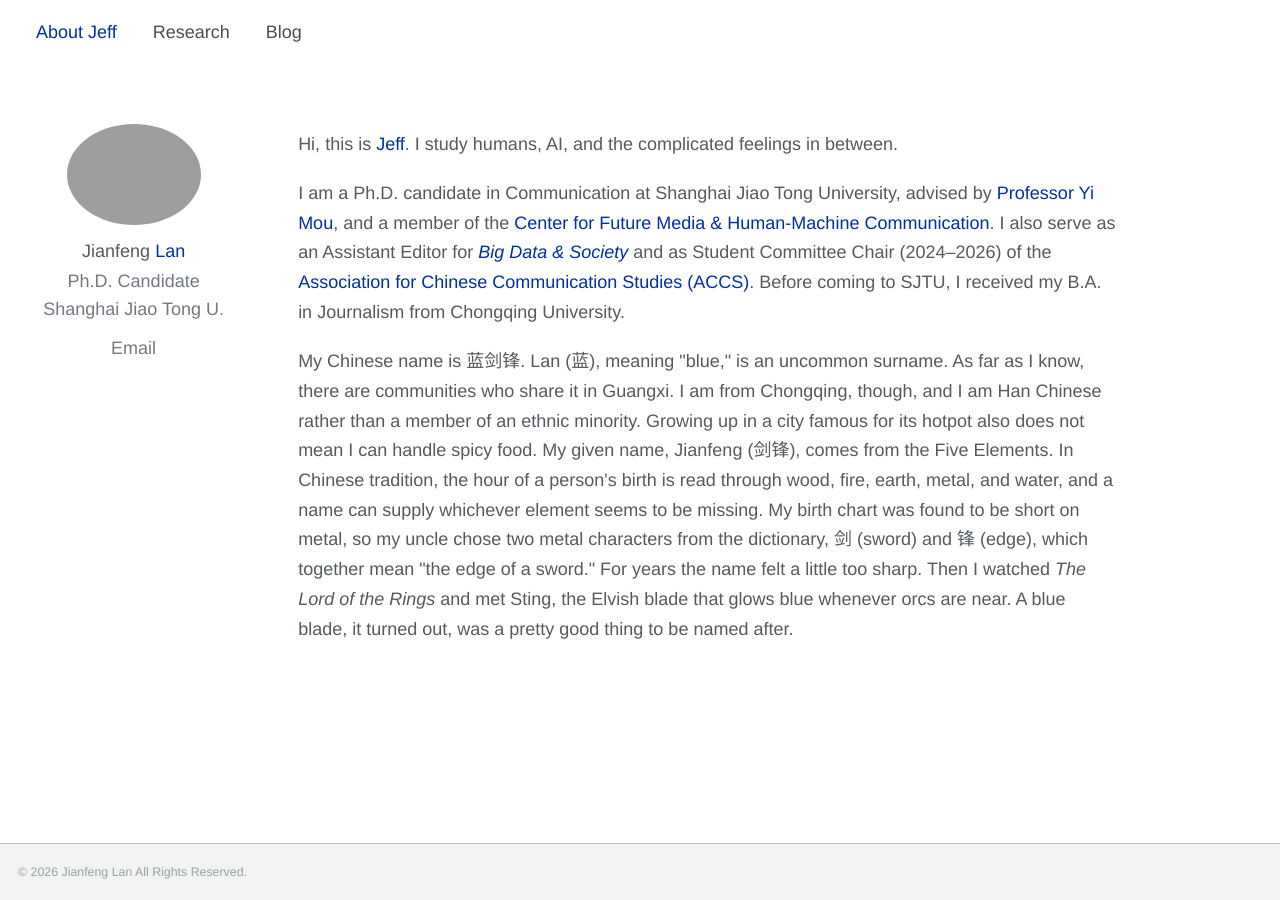
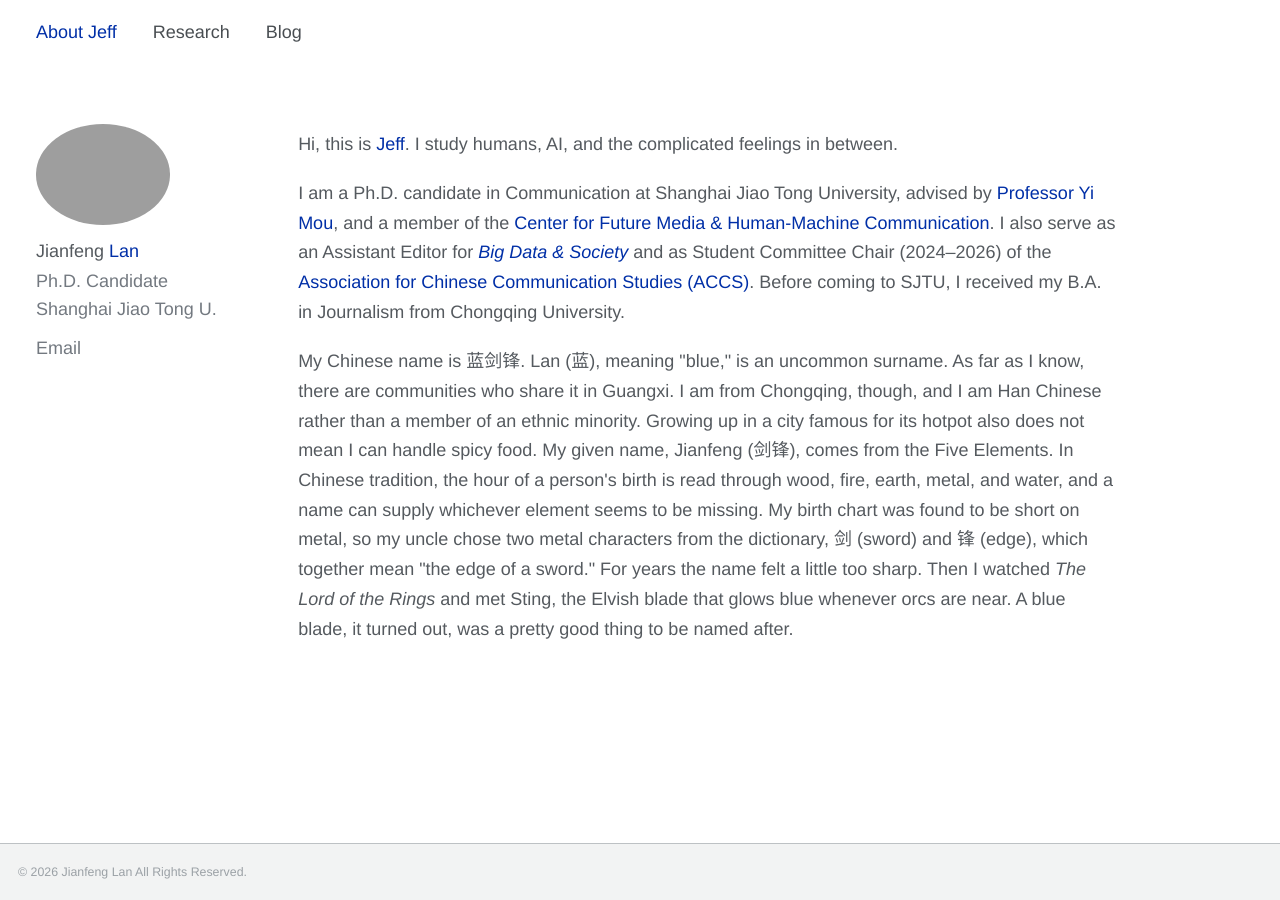
Before and after one commit to jianfenglan/jianfenglan.github.io, a Jekyll site: the page built from _pages/about.md, in a window 1280 px wide. Built offline with Jekyll 4.4.1, drawn with Linux system fonts in a browser that asks for light colours.

Commit message:
Left-align sidebar identity rail on desktop, keep centered on narrow screens
Co-Authored-By: Claude Opus 5.5 <noreply@anthropic.com>

```diff
--- a/_includes/head.html
+++ b/_includes/head.html
@@ -5,7 +5,7 @@
 <link rel="preconnect" href="https://fonts.googleapis.com">
 <link rel="preconnect" href="https://fonts.gstatic.com" crossorigin>
 <link href="https://fonts.googleapis.com/css2?family=Noto+Sans+SC:wght@200;300&display=swap" rel="stylesheet">
-<link rel="stylesheet" href="{{ '/assets/css/main.css' | relative_url }}?v=20260925b">
+<link rel="stylesheet" href="{{ '/assets/css/main.css' | relative_url }}?v=20260925c">
 <link rel="stylesheet" href="{{ '/assets/css/ui-unification.css' | relative_url }}?v=20260923a">
 
 {% if page.url == "/research/" %}
--- a/assets/css/main.scss
+++ b/assets/css/main.scss
@@ -148,6 +148,16 @@ b,
 
 @media screen and (min-width: 1024px) {
   .sidebar { padding-top: 88px !important; }
+  // Desktop rail reads left-aligned; narrower screens keep the centered stack above.
+  .sidebar .author__avatar,
+  .sidebar .author__content,
+  .sidebar .author__name,
+  .sidebar .author__bio,
+  .sidebar .author__employer,
+  .sidebar .author__location,
+  .sidebar .author__urls-wrapper { text-align: left; }
+  .sidebar .author__urls { align-items: flex-start; justify-content: flex-start; }
+  .sidebar .author__urls li { justify-content: flex-start; }
 }
 
 // About
```
